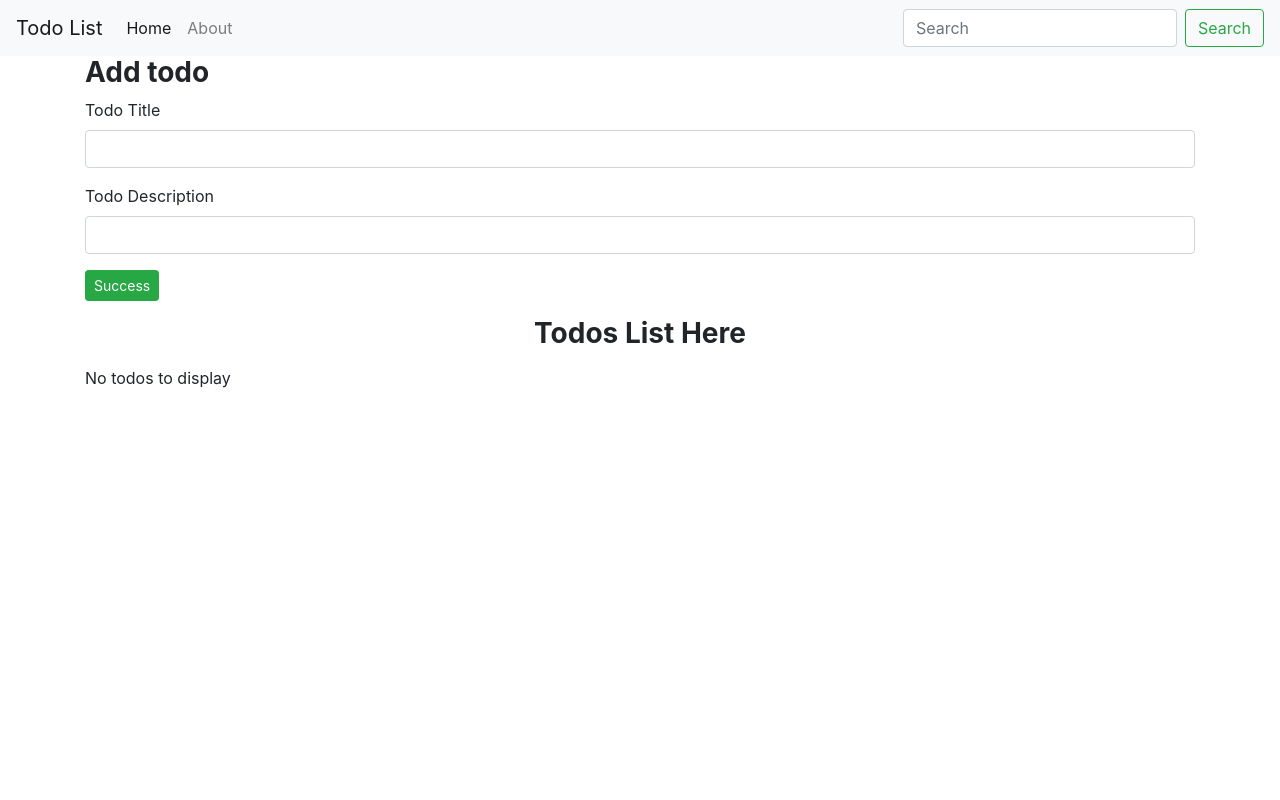
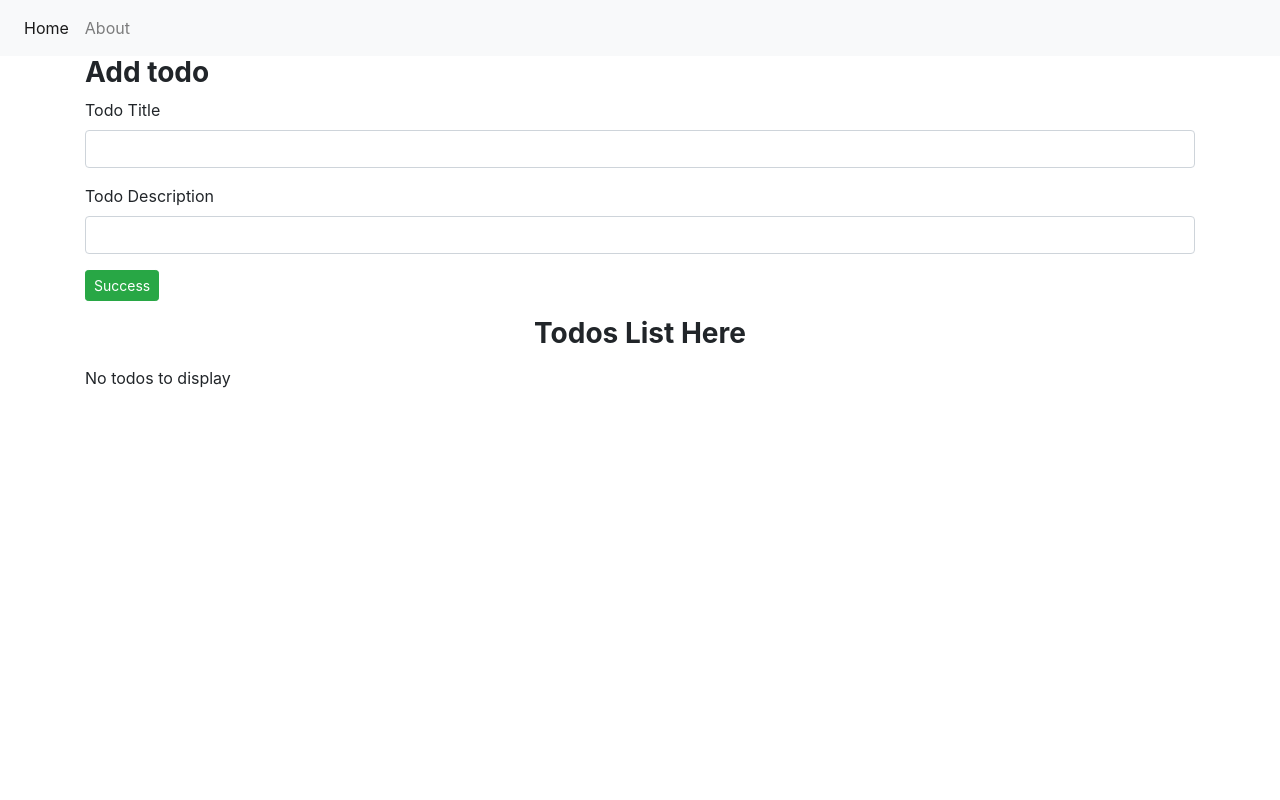
Before and after one commit to Arshad-khan05/Todo-App, a React (Create React App) app in the folder ToDo-App/: page / in a window 1280 px wide. Shown: the top 800 px of the page. Built offline with nearby package versions, Linux system fonts and the light colour scheme.

Commit message:
Added Routing features

```diff
--- a/ToDo-App/src/App.jsx
+++ b/ToDo-App/src/App.jsx
@@ -4,6 +4,8 @@ import Header from "./My components/Header";
 import Todos from "./My components/Todos";
 import Footer from "./My components/Footer";
 import Addtodo from './My components/Addtodo';
+import About from './My components/About';
+import { Routes, Route } from 'react-router-dom';
 function App() {
 
 
@@ -51,8 +53,20 @@ function App() {
   return (
     <>
       <Header title="Todo List" />
-      <Addtodo addtodo={addtodo} />
-      <Todos todos={todos} Ondelete={Ondelete} />
+
+      <Routes>
+
+        <Route index element={
+          <>
+            <Addtodo addtodo={addtodo} />
+            <Todos todos={todos} Ondelete={Ondelete} />
+          </>}>
+        </Route>
+
+        <Route exact path="/about" element={<About />} />
+
+      </Routes>
+
       <Footer />
     </>
   );
--- a/ToDo-App/src/My components/Header.jsx
+++ b/ToDo-App/src/My components/Header.jsx
@@ -1,28 +1,19 @@
 import React from 'react'
+import { Link } from 'react-router-dom'
 export default function Header(props) {
 
     return (
         <>
             <nav className="navbar navbar-expand-lg navbar-light bg-light">
-                <a className="navbar-brand" href="#">{props.title}</a>
-                <button className="navbar-toggler" type="button" data-toggle="collapse" data-target="#navbarSupportedContent" aria-controls="navbarSupportedContent" aria-expanded="false" aria-label="Toggle navigation">
-                    <span className="navbar-toggler-icon"></span>
-                </button>
-
                 <div className="collapse navbar-collapse" id="navbarSupportedContent">
                     <ul className="navbar-nav mr-auto">
                         <li className="nav-item active">
-                            <a className="nav-link" href="#">Home <span className="sr-only">(current)</span></a>
+                            <Link className="nav-link" to="/">Home <span className="sr-only">(current)</span></Link>
                         </li>
                         <li className="nav-item">
-                            <a className="nav-link" href="#">About</a>
+                            <Link className="nav-link" to ="/about">About</Link>
                         </li>
-
                     </ul>
-                    <form className="form-inline my-2 my-lg-0">
-                        <input className="form-control mr-sm-2" type="search" placeholder="Search" aria-label="Search"></input>
-                        <button className="btn btn-outline-success my-2 my-sm-0" type="submit">Search</button>
-                    </form>
                 </div>
             </nav>
         </>
--- a/ToDo-App/src/index.js
+++ b/ToDo-App/src/index.js
@@ -3,11 +3,13 @@ import ReactDOM from 'react-dom/client';
 import './index.css';
 import App from './App';
 import reportWebVitals from './reportWebVitals';
-
+import { BrowserRouter } from 'react-router-dom';
 const root = ReactDOM.createRoot(document.getElementById('root'));
 root.render(
   <React.StrictMode>
-    <App />
+    <BrowserRouter>
+      <App />
+    </BrowserRouter>
   </React.StrictMode>
 );
 
```
